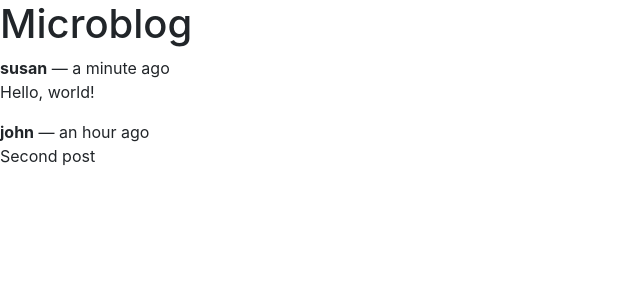
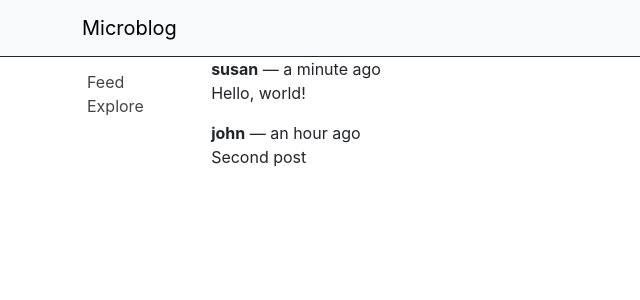
Before and after one commit to TidesOfMemories/React_Microblog, a React (Create React App) app: page / in a window 1280 px wide. Shown: the top 300 px of the page, without its empty margins (0-640 px from the left). Built offline with nearby package versions, Linux system fonts and the light colour scheme.

Commit message:
stack, sidebar, header

```diff
--- a/src/App.js
+++ b/src/App.js
@@ -1,3 +1,8 @@
+import Container from 'react-bootstrap/Container'
+import Stack from 'react-bootstrap/Stack'
+import Header from './components/Header'
+import Sidebar from './components/Sidebar'
+
 export default function App () {
   const posts = [
     {
@@ -19,12 +24,13 @@
   ]
 
   return (
-    <>
-      <h1>Microblog</h1>
-      {posts.length === 0 ? (
-        <p>No posts yet!</p>
-      ) : (
-        posts.map(post => {
+    <Container fluid className='App'>
+      <Header />
+      <Container>
+        <Stack direction='horizontal'>
+          <Sidebar />
+          <Container>
+            {posts.map(post => {
               return (
                 <p key={post.id}>
                   <b>{post.author.username}</b> &mdash; {post.timestamp}
@@ -32,8 +38,10 @@
                   {post.text}
                 </p>
               )
-        })
-      )}
-    </>
+            })}
+          </Container>
+        </Stack>
+      </Container>
+    </Container>
   )
 }
--- /dev/null
+++ b/src/components/Header.js
@@ -0,0 +1,12 @@
+import Navbar from 'react-bootstrap/Navbar'
+import Container from 'react-bootstrap/Container'
+
+export default function Header () {
+  return (
+    <Navbar bg='light' sticky='top' className='Header'>
+      <Container>
+        <Navbar.Brand>Microblog</Navbar.Brand>
+      </Container>
+    </Navbar>
+  )
+}
--- /dev/null
+++ b/src/components/Sidebar.js
@@ -0,0 +1,15 @@
+import Navbar from 'react-bootstrap/Navbar'
+import Nav from 'react-bootstrap/Nav'
+
+export default function Sidebar () {
+  return (
+    <Navbar sticky='top' className='flex-column Sidebar'>
+      <Nav.Item>
+        <Nav.Link href='/'>Feed</Nav.Link>
+      </Nav.Item>
+      <Nav.Item>
+        <Nav.Link href='/explore'>Explore</Nav.Link>
+      </Nav.Item>
+    </Navbar>
+  )
+}
--- a/src/index.css
+++ b/src/index.css
@@ -11,3 +11,37 @@
   font-family: source-code-pro, Menlo, Monaco, Consolas, 'Courier New',
     monospace;
 }
+
+.App {
+  padding: 0;
+}
+
+.Header {
+  border-bottom: 1px solid;
+}
+
+
+.Sidebar {
+  width: 120px;
+  margin: 5px;
+  position: sticky;
+  top: 62px;
+  align-self: flex-start;
+  align-items: start;
+}
+
+.Sidebar .nav-item {
+  width: 100%;
+}
+
+.Sidebar a {
+  color: #444;
+}
+
+.Sidebar a:hover {
+  background-color: #eee;
+}
+
+.Sidebar a:visited {
+  color: #444;
+}
```
Lines whose indentation alone changed are shown as unchanged.
